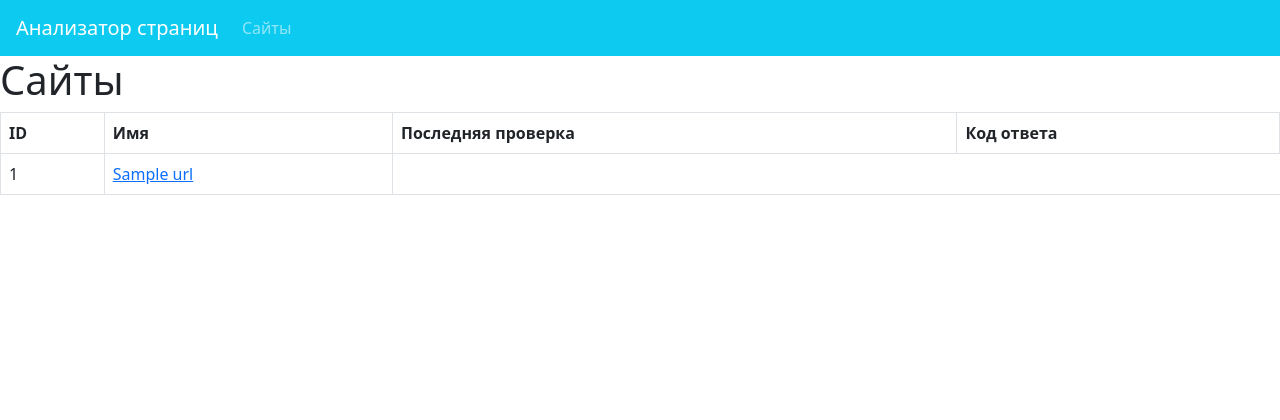
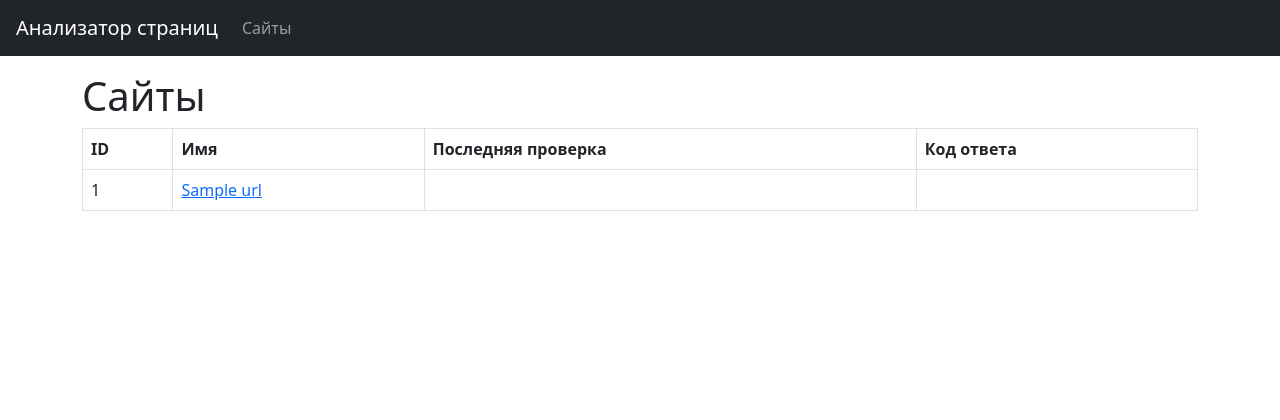
Before and after one commit to ArtemyAA/Page-Analyzer, a Flask app: page /urls in a window 1280 px wide. Shown: the top 420 px of the page. Run offline with Flask 3, Linux system fonts and the light colour scheme; a database or web service that is not in the repository returns one stand-in record (values such as "Sample title"); some libraries are stand-ins or nearby versions.

Commit message:
STEP 3 FINALLY DONE

```diff
--- a/page_analyzer/app.py
+++ b/page_analyzer/app.py
@@ -14,7 +14,6 @@ from page_analyzer.validator import validate, parse
 load_dotenv()
 app = Flask(__name__)
 app.config['SECRET_KEY'] = os.getenv('SECRET_KEY')
-DATABASE_URL = os.getenv('DATABASE_URL')
 
 
 @app.route('/')
--- a/page_analyzer/database_helper.py
+++ b/page_analyzer/database_helper.py
@@ -13,6 +13,7 @@ def add_url_to_db(new_url):
         curs.execute(
             'INSERT INTO urls (name, created_at) VALUES (%s, %s);',
             (new_url['url'], new_url['created_at']))
+    conn.commit()
     conn.close()
 
 
--- a/page_analyzer/templates/base.html
+++ b/page_analyzer/templates/base.html
@@ -15,7 +15,7 @@
   <body class="min-vh-100 d-flex flex-column">
 
     <header class="flex-shrink-0">
-    <nav class="navbar navbar-expand-md navbar-dark bg-info px-3">
+    <nav class="navbar navbar-expand-md navbar-dark bg-dark px-3">
   <a class="navbar-brand" href="/">Анализатор страниц</a>
   <div id="navbarNav">
       <ul class="navbar-nav">
--- a/page_analyzer/templates/urls.html
+++ b/page_analyzer/templates/urls.html
@@ -1,7 +1,8 @@
 {% extends 'base.html' %}
 {% block content %}
-<h1>Сайты</h1>
-<div class="table-responsive">
+<div class="container-lg mt-3">
+  <h1>Сайты</h1>
+  <div class="table-responsive">
     <table class="table table-bordered table-hover text-nowrap" data-test="urls">
       <thead>
       <tr>
@@ -19,11 +20,12 @@
               <a href="/urls/{{ url.id }}">
                 {{ url.name }}</a>
             </td>
-             <!--<td>{{ url.last_chek if url.last_chek else '' }}</td>
-            <td>{{ url.status_code if url.status_code else '' }}</td>-->
+            <td></td>
+            <td></td>
           </tr>
           {% endfor %}
       </tbody>
     </table>
   </div>
+</div>
 {% endblock %}
```
